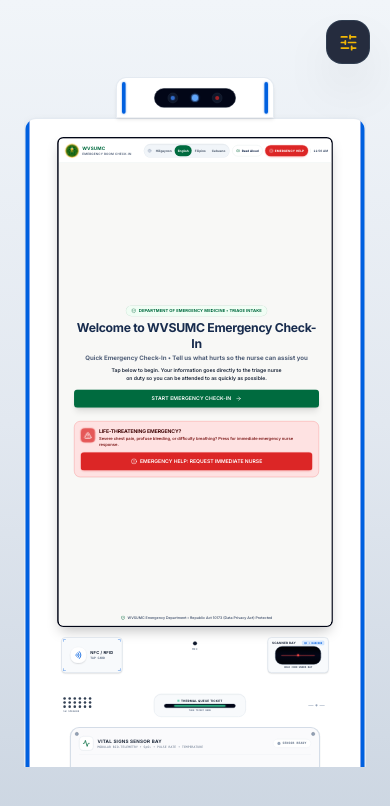
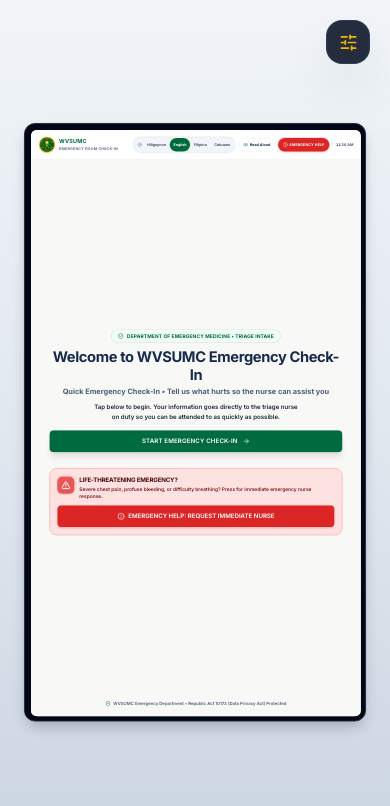
Before and after one commit to markalvincadangin/triagesense, a React (Vite) app: page / in a window 390 px wide. Shown: the top 806 px of the page. Built offline with nearby package versions, Linux system fonts and the light colour scheme.

Commit message:
feat(kiosk): screen-only focus framing mode matching portrait tablet bezel

```diff
--- a/src/components/common/ViewportFrame.jsx
+++ b/src/components/common/ViewportFrame.jsx
@@ -1,7 +1,7 @@
 import React, { useState, useEffect } from 'react';
 import { useTriage } from '../../context/TriageContext';
 import { DemoControls } from './DemoControls';
-import { KioskEnclosure, TOTEM_WIDTH, TOTEM_HEIGHT, FOCUS_HEIGHT } from '../kiosk/KioskEnclosure';
+import { KioskEnclosure, TOTEM_WIDTH, TOTEM_HEIGHT, FOCUS_WIDTH, FOCUS_HEIGHT } from '../kiosk/KioskEnclosure';
 
 export function ViewportFrame({ kioskContent, adminContent }) {
   const { viewMode, kioskFraming } = useTriage();
@@ -23,17 +23,16 @@
 
   const { width: winW, height: winH } = dimensions;
 
-  // Effective Totem Reference Height based on CAD Framing Mode
-  // - 'focus': Focuses on 23.8" Touchscreen + Peripherals (FOCUS_HEIGHT = 2700 px) for optimal legibility & touch ergonomics
-  // - 'totem': Full Freestanding Totem (TOTEM_HEIGHT = 3600 px)
-  const effectiveTotemH = kioskFraming === 'totem' ? TOTEM_HEIGHT : FOCUS_HEIGHT;
+  // Active kiosk canvas dimensions based on framing mode
+  const kioskW = kioskFraming === 'totem' ? TOTEM_WIDTH : FOCUS_WIDTH;
+  const kioskH = kioskFraming === 'totem' ? TOTEM_HEIGHT : FOCUS_HEIGHT;
 
-  // 1. STANDALONE KIOSK SCALING (Canonical Width: 1340 px, Height: effectiveTotemH)
-  const kioskPadY = 48; // Padding for comfortable top & bottom margins
-  const kioskPadX = 48; // Padding for left & right margins
+  // 1. STANDALONE KIOSK SCALING
+  const kioskPadY = 48;
+  const kioskPadX = 48;
   const standaloneKioskScale = Math.min(
-    (winH - kioskPadY) / effectiveTotemH,
-    (winW - kioskPadX) / TOTEM_WIDTH
+    (winH - kioskPadY) / kioskH,
+    (winW - kioskPadX) / kioskW
   );
 
   // 2. DUAL VIEW BALANCED SCALING (~28% Kiosk / ~72% Staff Portal)
@@ -43,10 +42,10 @@
   const availW = Math.max(winW - dualPadX, 600);
   const dualGap = 32;
 
-  let dualKioskScale = (availH * 0.95) / effectiveTotemH;
+  let dualKioskScale = (availH * 0.95) / kioskH;
   let dualAdminScale = (availH * 0.88) / 1080;
 
-  const totalWidthNeeded = (TOTEM_WIDTH * dualKioskScale) + dualGap + (1920 * dualAdminScale);
+  const totalWidthNeeded = (kioskW * dualKioskScale) + dualGap + (1920 * dualAdminScale);
   if (totalWidthNeeded > availW) {
     const widthShrinkRatio = availW / totalWidthNeeded;
     dualKioskScale *= widthShrinkRatio;
--- a/src/components/kiosk/KioskEnclosure.jsx
+++ b/src/components/kiosk/KioskEnclosure.jsx
@@ -12,7 +12,11 @@
  */
 export const TOTEM_WIDTH = 1340;
 export const TOTEM_HEIGHT = 3600;
-export const FOCUS_HEIGHT = 2700;
+
+// Screen-only framing: just the 23.8" FHD display + thin bezel
+export const SCREEN_BEZEL = 20; // px — thin device bezel on all sides
+export const FOCUS_WIDTH = 1080 + SCREEN_BEZEL * 2;  // 1120
+export const FOCUS_HEIGHT = 1920 + SCREEN_BEZEL * 2; // 1960
 
 export function KioskEnclosure({ children, scale = 1.0, framing = 'focus' }) {
   const { activeHardwareSensor, lastSubmittedId, kioskFraming } = useTriage();
@@ -23,7 +27,49 @@
   const isPpgActive = activeHardwareSensor?.type === 'ppg';
   const isThermalActive = activeHardwareSensor?.type === 'thermal';
 
-  const effectiveHeight = currentFraming === 'totem' ? TOTEM_HEIGHT : FOCUS_HEIGHT;
+  // ── Screen Focus: just the display panel + thin device bezel ─────────────
+  if (currentFraming === 'focus') {
+    return (
+      <div
+        style={{
+          width: `${FOCUS_WIDTH * scale}px`,
+          height: `${FOCUS_HEIGHT * scale}px`,
+          position: 'relative',
+        }}
+        className="select-none"
+      >
+        {/* Scaled screen-only frame */}
+        <div
+          style={{
+            width: `${FOCUS_WIDTH}px`,
+            height: `${FOCUS_HEIGHT}px`,
+            transform: `scale(${scale})`,
+            transformOrigin: 'top left',
+            position: 'absolute',
+            top: 0,
+            left: 0,
+          }}
+          className="bg-slate-950 rounded-[36px] shadow-2xl overflow-hidden border-[3px] border-slate-800"
+        >
+          {/* 23.8" FHD Touchscreen — fills the inner frame */}
+          <div
+            className="overflow-hidden bg-canvas"
+            style={{
+              width: '1080px',
+              height: '1920px',
+              margin: `${SCREEN_BEZEL}px`,
+              borderRadius: '20px',
+            }}
+          >
+            {children}
+          </div>
+        </div>
+      </div>
+    );
+  }
+
+  // ── Full Totem (CAD): complete chassis enclosure ───────────────────
+  const effectiveHeight = TOTEM_HEIGHT;
 
   return (
     <div
```
